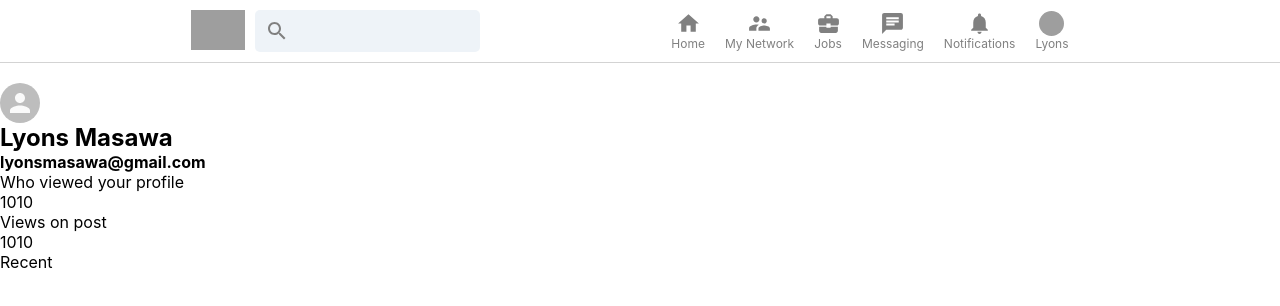
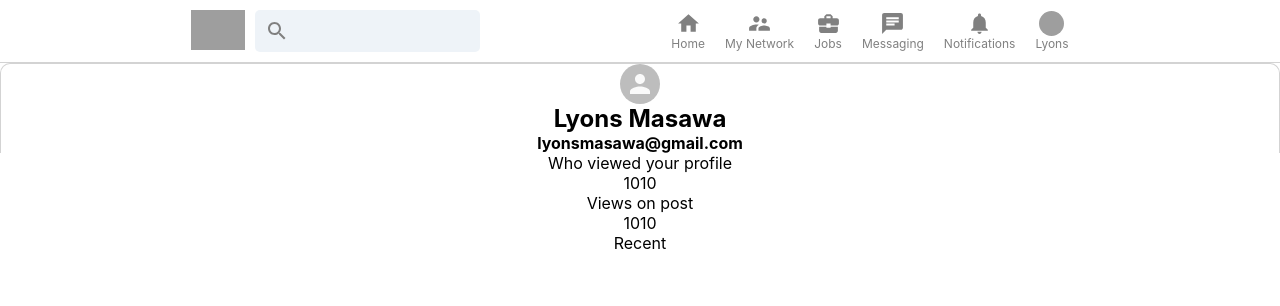
Before and after one commit to Lyonsmasawa/LinkedIn-X, a React (Create React App) app: page / in a window 1280 px wide. Shown: the top 306 px of the page. Built offline with nearby package versions, Linux system fonts and the light colour scheme; grey boxes are pictures that could not be loaded.

Commit message:
style sidebar

```diff
--- a/src/Sidebar.css
+++ b/src/Sidebar.css
@@ -1,4 +1,30 @@
 .sidebar{
     top: 80px;
     position: sticky;
+    height: fit-content;
+    flex: 0.2;
+    border-radius: 10px;
+    text-align: center;
 }
+
+.sidebar__avatar {
+    margin-bottom: 10px;
+}
+.sidebar__top{
+    display: flex;
+    flex-direction: column;
+    align-items: center;
+    border: 1px solid lightgray;
+    border-bottom: 0;
+    border-top-left-radius: 10px;
+    border-top-right-radius: 10px;
+
+}
+
+.sidebar__stats{
+
+}
+
+.sidebar__bottom{
+
+}
```
